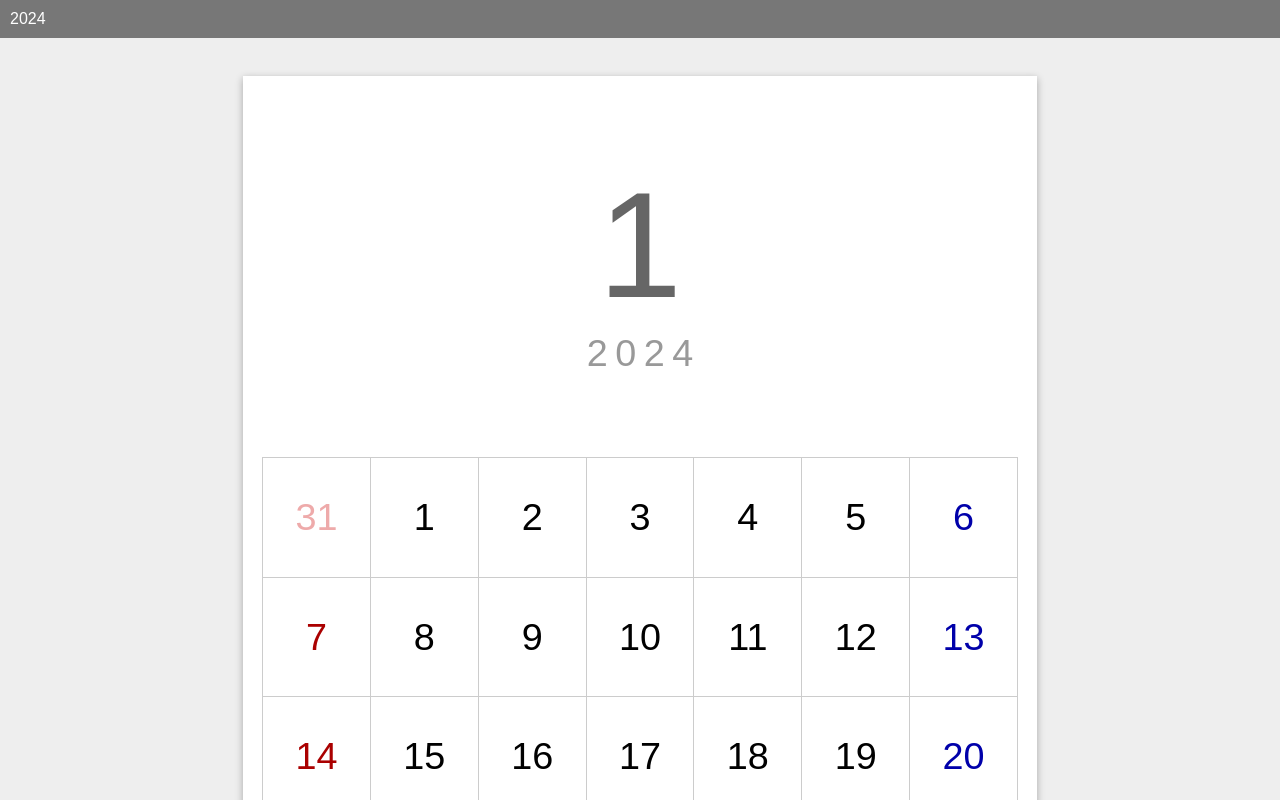
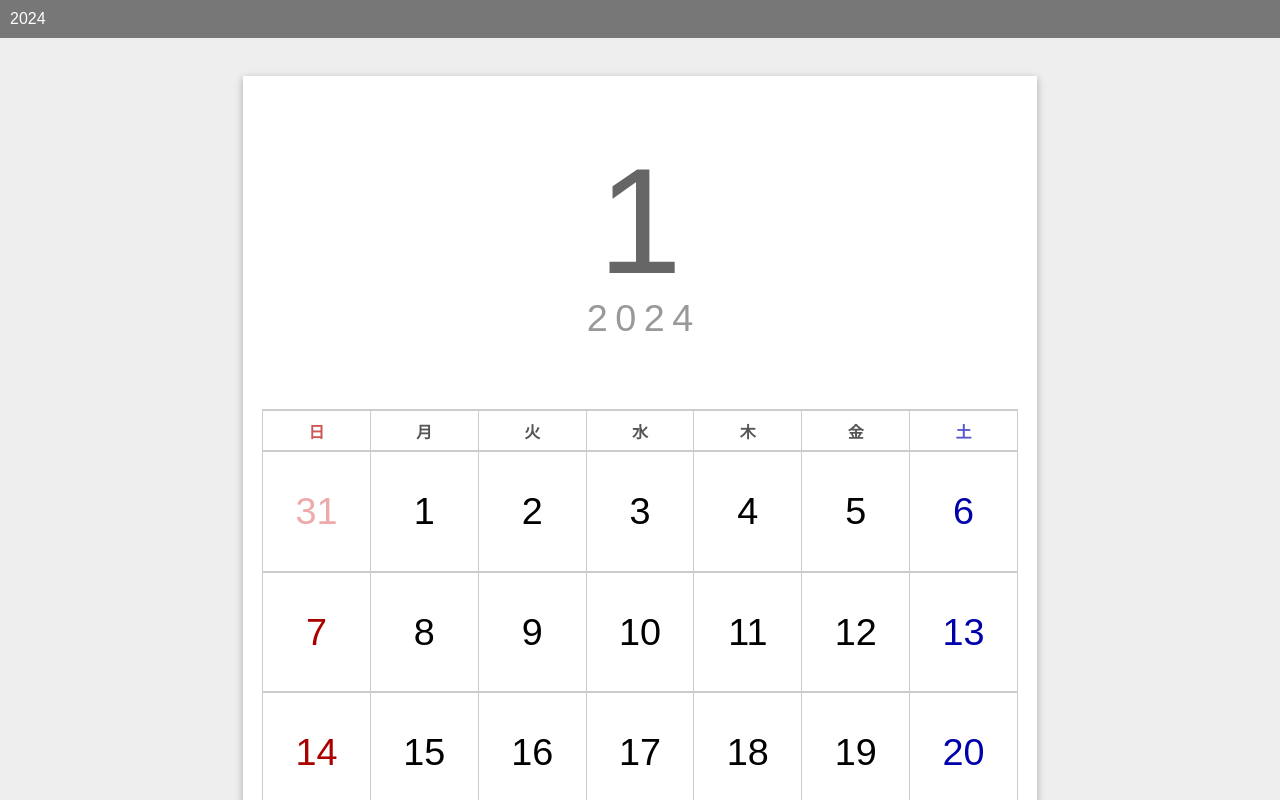
Before and after one commit to ytyng/printable-calendar, a Nuxt app: page / in a window 1280 px wide. Shown: the top 800 px of the page. Built offline with nearby package versions, Linux system fonts and the light colour scheme.

Commit message:
曜日を追加

```diff
--- a/nuxt.config.ts
+++ b/nuxt.config.ts
@@ -1,6 +1,6 @@
 // https://nuxt.com/docs/api/configuration/nuxt-config
 export default defineNuxtConfig({
-  devtools: { enabled: true },
+  // devtools: { enabled: true },
   ssr: false,
   css: [
     '~/assets/css/site.css'
--- a/pages/index.vue
+++ b/pages/index.vue
@@ -5,6 +5,10 @@ const route = useRoute()
 if (route.query.year) {
   calendar.year.value = Number(route.query.year)
 }
+
+const calendarHeaders = [
+  '日', '月', '火', '水', '木', '金', '土'
+]
 
 </script>
 <template>
@@ -23,7 +27,11 @@ if (route.query.year) {
       </div>
       <div class="calendar-table-wrapper">
         <table class="calendar-table">
-          <thead>
+          <thead v-if="calendarHeaders && calendarHeaders.length">
+          <tr>
+            <th v-for="(header, rowIndex) in calendarHeaders"
+                :key="`header-${rowIndex}`" :class="[`dow-${rowIndex}`]">{{ header }}</th>
+          </tr>
           </thead>
           <tbody>
           <tr
@@ -55,10 +63,13 @@ if (route.query.year) {
     flex-direction: column;
     justify-content: center;
     align-items: center;
+
     .month {
       font-size: 40mm;
+      line-height: 1;
       color: #666;
     }
+
     .year {
       font-size: 10mm;
       letter-spacing: 2mm;
@@ -75,12 +86,28 @@ if (route.query.year) {
     width: 100%;
     border-collapse: collapse;
     border-spacing: 0;
+    th {
+      padding: 2mm 0;
+      text-align: center;
+      border: solid #ccc;
+      border-width: 0.7mm 0.3mm;
 
+      color: #555;
+
+      &.dow-0 {
+        color: #cc5555;
+      }
+
+      &.dow-6 {
+        color: #5555cc;
+      }
+    }
     .day-cell {
       font-size: 10mm;
       padding: 10mm 0;
       text-align: center;
-      border: 0.1mm solid #ccc;
+      border: solid #ccc;
+      border-width: 0.7mm 0.3mm;
 
       &.dow-0 {
         color: #aa0000;
```
